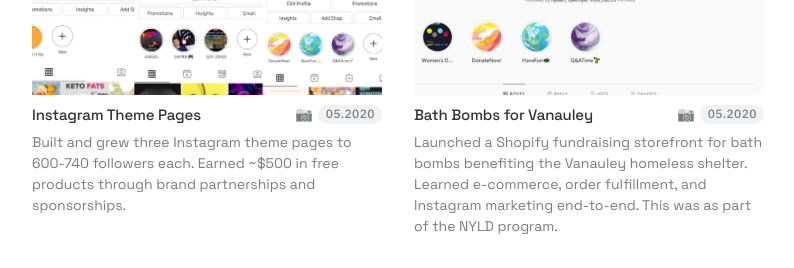
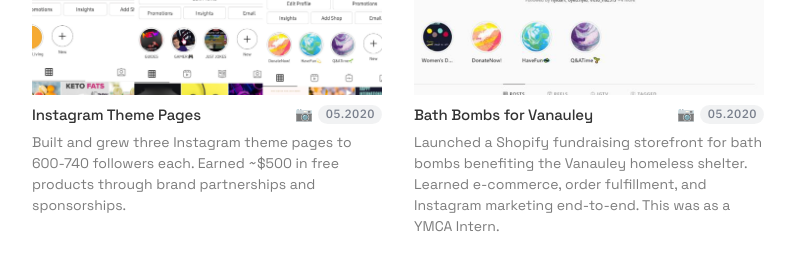
Before and after one commit to alexshibu1/alexshibu.com, a Next.js app: page /projects in a window 1280 px wide. Shown: the part 6040-6308 px from the top of the page, without its empty margins (280-1074 px from the left). Built offline with nearby package versions, Linux system fonts and the light colour scheme.

Commit message:
okay that's it i'm tierd. i cna't spell broo. but it's fine. who need to spell when you have claude code.

```diff
--- a/app/projects/page.tsx
+++ b/app/projects/page.tsx
@@ -1240,7 +1240,7 @@ export default function WorkIndex() {
     {
       name: "Bath Bombs for Vanauley",
       description:
-        "Launched a Shopify fundraising storefront for bath bombs benefiting the Vanauley homeless shelter. Learned e-commerce, order fulfillment, and Instagram marketing end-to-end. This was as part of the NYLD program.",
+        "Launched a Shopify fundraising storefront for bath bombs benefiting the Vanauley homeless shelter. Learned e-commerce, order fulfillment, and Instagram marketing end-to-end. This was as a YMCA Intern.",
       link: "https://www.linkedin.com/in/alexshibu/details/experience/1753015047/multiple-media-viewer/?profileId=ACoAACk8q9ABrmBqQ4wz9R3Ev5JU1iATl26x-5M&treasuryMediaId=1719025718914/",
       date: "05.2020",
       repo: "",
@@ -1250,7 +1250,7 @@ export default function WorkIndex() {
       previewImageObjectPosition: "top",
       previewImageScale: 1.2,
       previewImageTall: true,
-      isCommunity: true,
+      isWork: true,
     },
     {
       name: "A-EYE Glasses",
```
